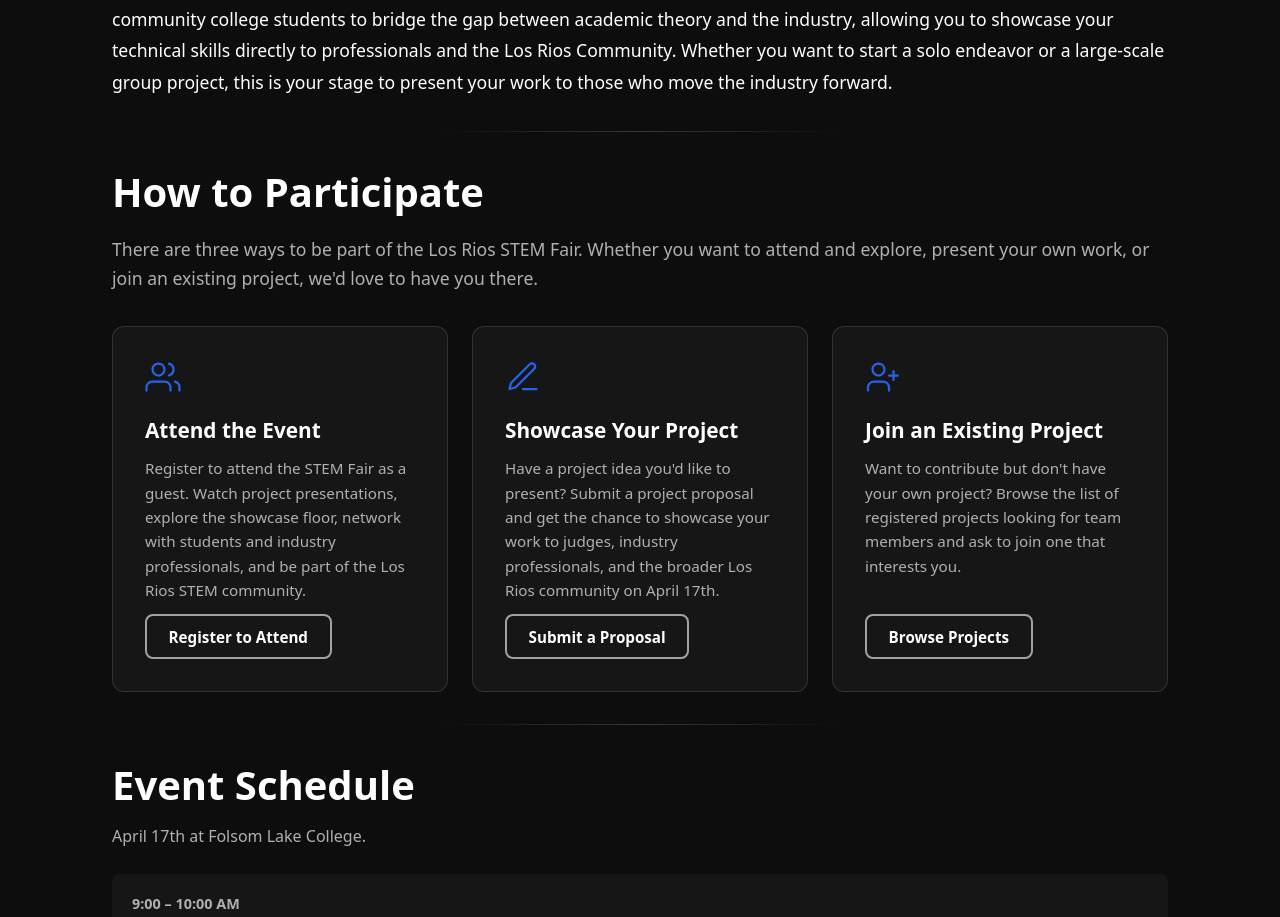
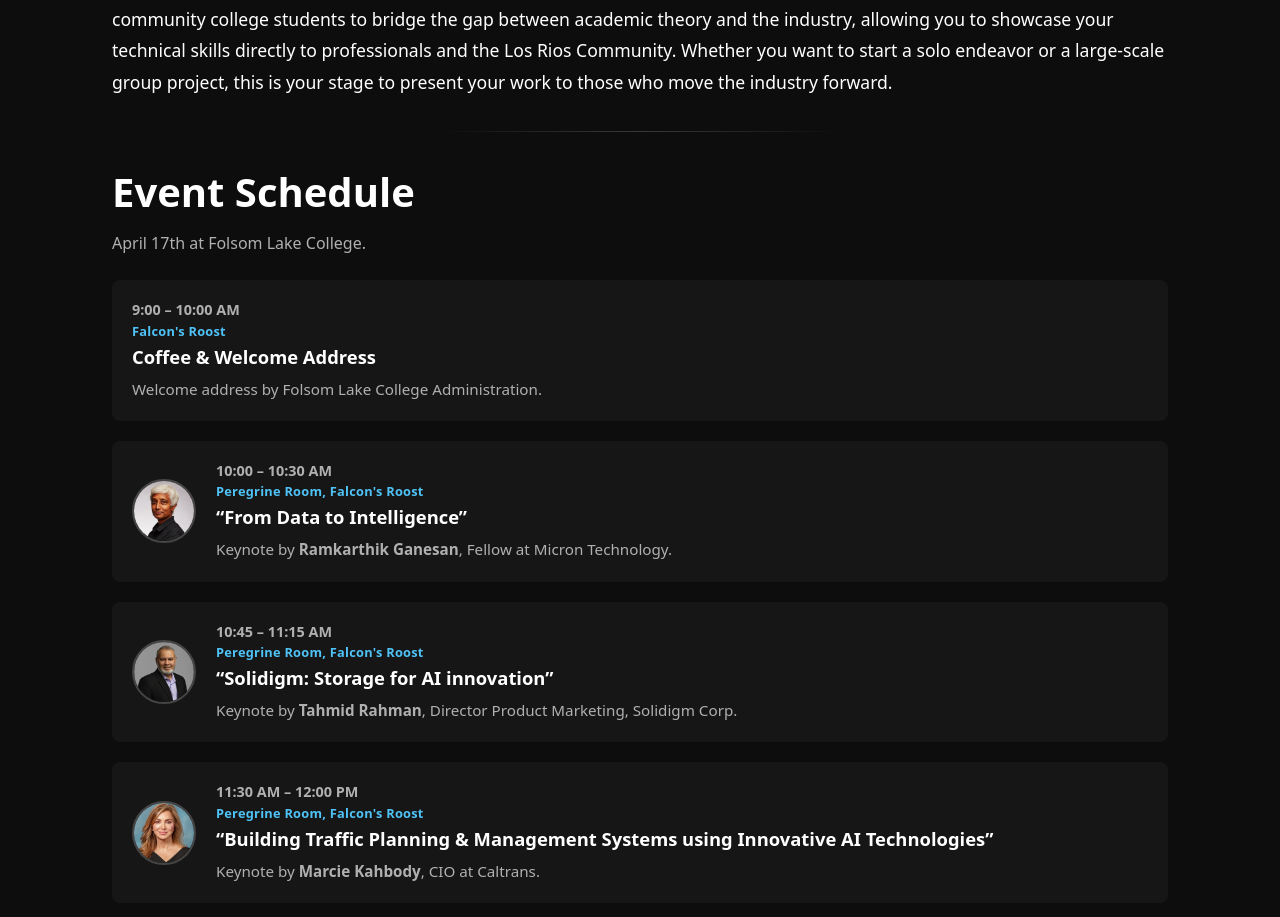
Before and after one commit to brandontautuan/StemFair2026, a React (Vite) app: page / in a window 1280 px wide. Shown: the part 1306-2223 px from the top of the page. Built offline with nearby package versions, Linux system fonts and the light colour scheme.

Commit message:
Removed "How to Participate"

```diff
--- a/src/index.css
+++ b/src/index.css
@@ -997,99 +997,11 @@
   }
 }
 
-/* How to Participate Section */
-.participate-section {
-  padding: 1.5rem 2.5rem;
-  margin-bottom: 0;
-}
-
-.participate-title {
-  text-align: left;
-}
-
 .participate-intro {
   color: var(--text-secondary);
   font-size: 1.1rem;
   line-height: 1.7;
   margin-bottom: 2rem;
-}
-
-.participate-paths {
-  display: grid;
-  grid-template-columns: repeat(3, 1fr);
-  gap: 1.5rem;
-}
-
-.participate-card {
-  padding: 2rem;
-  border-radius: 12px;
-  border: 1px solid rgba(255, 255, 255, 0.12);
-  background-color: #161616;
-  transition: transform 0.3s ease, box-shadow 0.3s ease, border-color 0.3s ease;
-  display: flex;
-  flex-direction: column;
-  gap: 0.75rem;
-}
-
-.participate-card:hover {
-  transform: translateY(-4px);
-  box-shadow: 0 6px 20px rgba(0, 0, 0, 0.4);
-  border-color: rgba(255, 255, 255, 0.25);
-}
-
-.participate-card-icon {
-  color: var(--color-accent);
-  margin-bottom: 0.25rem;
-}
-
-.participate-card-title {
-  color: var(--text-primary);
-  font-size: 1.3rem;
-  font-weight: 700;
-  margin: 0;
-}
-
-.participate-card-desc {
-  color: var(--text-secondary);
-  font-size: 0.95rem;
-  line-height: 1.6;
-  margin: 0;
-  flex: 1;
-}
-
-.participate-card-btn {
-  display: inline-block;
-  padding: 0.65rem 1.35rem;
-  font-size: 0.95rem;
-  font-weight: 600;
-  text-decoration: none;
-  border-radius: 8px;
-  background-color: var(--button-idle-bg);
-  color: var(--button-idle-color);
-  border: var(--button-idle-border);
-  transition: var(--button-transition);
-  text-align: center;
-  align-self: flex-start;
-}
-
-.participate-card-btn:hover {
-  background-color: var(--button-hover-bg);
-  color: var(--button-hover-color);
-  border-color: var(--button-hover-border-color);
-  transform: translateY(-2px);
-}
-
-@media (max-width: 900px) {
-  .participate-paths {
-    grid-template-columns: 1fr;
-    gap: 1.25rem;
-  }
-}
-
-@media (max-width: 768px) {
-  .participate-section {
-    padding: 1.5rem 1rem;
-  }
 }
 
 /* Key Dates Section */
--- a/src/pages/Home.tsx
+++ b/src/pages/Home.tsx
@@ -193,68 +193,6 @@
           </div>
         </section>
 
-        <section className="participate-section">
-          <h2 className="section-title participate-title">
-            How to Participate
-          </h2>
-          <p className="participate-intro">
-            There are three ways to be part of the Los Rios STEM Fair. Whether you want to attend and explore,
-            present your own work, or join an existing project, we&apos;d love to have you there.
-          </p>
-          <div className="participate-paths">
-            <div className="participate-card">
-              <div className="participate-card-icon" aria-hidden="true">
-                <svg xmlns="http://www.w3.org/2000/svg" viewBox="0 0 24 24" fill="none" stroke="currentColor" strokeWidth="1.5" strokeLinecap="round" strokeLinejoin="round" width="36" height="36">
-                  <path d="M17 21v-2a4 4 0 0 0-4-4H5a4 4 0 0 0-4 4v2" />
-                  <circle cx="9" cy="7" r="4" />
-                  <path d="M23 21v-2a4 4 0 0 0-3-3.87" />
-                  <path d="M16 3.13a4 4 0 0 1 0 7.75" />
-                </svg>
-              </div>
-              <h3 className="participate-card-title">Attend the Event</h3>
-              <p className="participate-card-desc">
-                Register to attend the STEM Fair as a guest. Watch project presentations, explore
-                the showcase floor, network with students and industry professionals, and be part
-                of the Los Rios STEM community.
-              </p>
-              <Link to="/register" className="participate-card-btn">
-                Register to Attend
-              </Link>
-            </div>
-            <div className="participate-card">
-              <div className="participate-card-icon" aria-hidden="true">
-                <svg xmlns="http://www.w3.org/2000/svg" viewBox="0 0 24 24" fill="none" stroke="currentColor" strokeWidth="1.5" strokeLinecap="round" strokeLinejoin="round" width="36" height="36">
-                  <path d="M12 20h9" />
-                  <path d="M16.5 3.5a2.121 2.121 0 1 1 3 3L7 19l-4 1 1-4L16.5 3.5z" />
-                </svg>
-              </div>
-              <h3 className="participate-card-title">Showcase Your Project</h3>
-              <p className="participate-card-desc">
-                Have a project idea you&apos;d like to present? Submit a project proposal and get
-                the chance to showcase your work to judges, industry professionals, and the
-                broader Los Rios community on April 17th.
-              </p>
-              <Link to="/proposal-form" className="participate-card-btn">Submit a Proposal</Link>
-            </div>
-            <div className="participate-card">
-              <div className="participate-card-icon" aria-hidden="true">
-                <svg xmlns="http://www.w3.org/2000/svg" viewBox="0 0 24 24" fill="none" stroke="currentColor" strokeWidth="1.5" strokeLinecap="round" strokeLinejoin="round" width="36" height="36">
-                  <path d="M16 21v-2a4 4 0 0 0-4-4H6a4 4 0 0 0-4 4v2" />
-                  <circle cx="9" cy="7" r="4" />
-                  <line x1="19" y1="8" x2="19" y2="14" />
-                  <line x1="22" y1="11" x2="16" y2="11" />
-                </svg>
-              </div>
-              <h3 className="participate-card-title">Join an Existing Project</h3>
-              <p className="participate-card-desc">
-                Want to contribute but don&apos;t have your own project? Browse the list of registered
-                projects looking for team members and ask to join one that interests you.
-              </p>
-              <Link to="/projects" className="participate-card-btn">Browse Projects</Link>
-            </div>
-          </div>
-        </section>
-
         <section className="event-intro event-intro-compact">
           <div className="key-dates-schedule-inline">
             <h3 className="section-title key-dates-schedule-heading">Event Schedule</h3>
```
